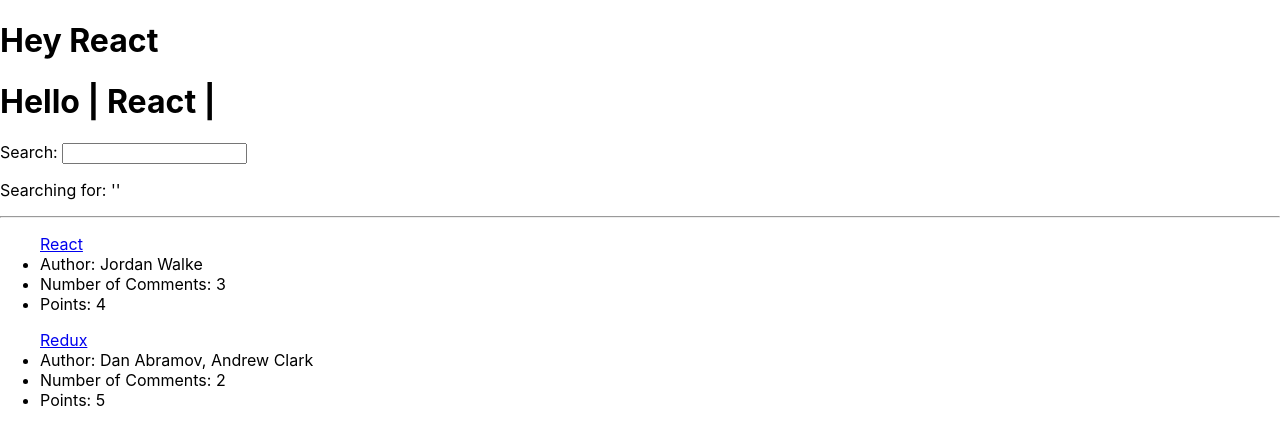
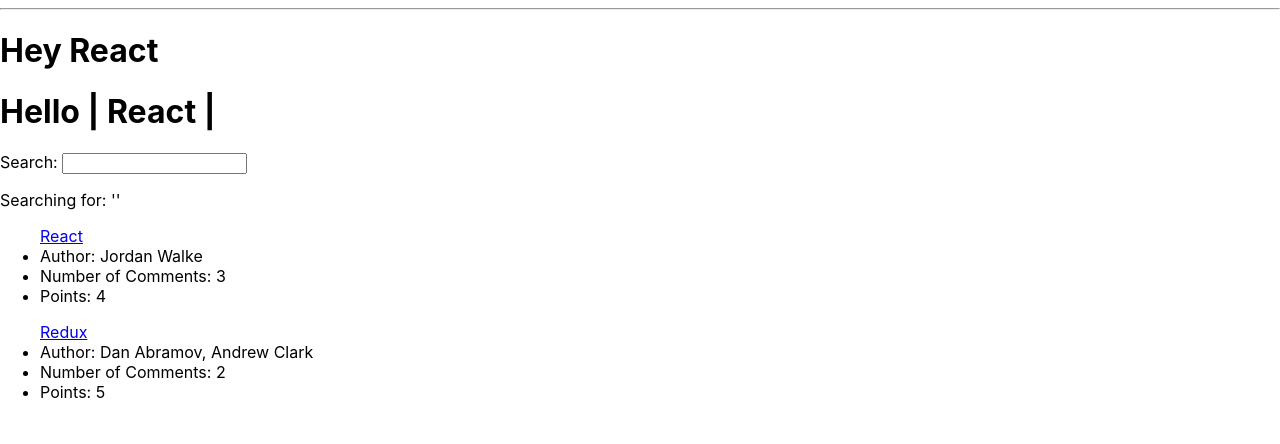
Before and after one commit to toddnguyen47/road-to-react-robin-wieruch, a React (Create React App) app in the folder hacker-stories/: page / in a window 1280 px wide. Shown: the top 444 px of the page. Built offline with nearby package versions, Linux system fonts and the light colour scheme.

Commit message:
Add callback handlers

```diff
--- a/hacker-stories/src/App.js
+++ b/hacker-stories/src/App.js
@@ -36,6 +36,34 @@
   );
 }
 
+const Search = (props) => {
+  const [searchTerm, setSearchTerm] = React.useState();
+  const handleInputChange = (event) => {
+    setSearchTerm(event.target.value);
+
+    // (B) Use the callback function
+    props.onSearch(event);
+  };
+
+  return (
+    <div>
+      {/* <h1>Hello {title}</h1> */}
+      <h1>
+        {welcome.greeting} {welcome.title}
+      </h1>
+
+      <h1>Hello {getTitle("React")}</h1>
+
+      <label htmlFor="search">Search: </label>
+      <input id="search" type="text" onChange={handleInputChange} />
+
+      <p>
+        Searching for: '<strong>{searchTerm}</strong>'
+      </p>
+    </div>
+  );
+};
+
 /**
  * This is the `App` component.
  * Everything outside is the global space!
@@ -60,32 +88,17 @@
     },
   ];
 
-  const [searchTerm, setSearchTerm] = React.useState();
-
-  const handleInputChange = (event) => {
+  // (A) Introduce callback function. Pass this function via `props`
+  const handleSearch = (event) => {
+    // (C) Calls back to the place where it was introduced
     console.log(event.target.value);
-    setSearchTerm(event.target.value);
   };
 
   return (
     <div>
-      <div>
-        {/* <h1>Hello {title}</h1> */}
-        <h1>
-          {welcome.greeting} {welcome.title}
-        </h1>
+      <hr />
 
-        <h1>Hello {getTitle("React")}</h1>
-
-        <label htmlFor="search">Search: </label>
-        <input id="search" type="text" onChange={handleInputChange} />
-
-        <p>
-          Searching for: '<strong>{searchTerm}</strong>'
-        </p>
-      </div>
-
-      <hr />
+      <Search onSearch={handleSearch} />
 
       <List list={stories} />
     </div>
```
